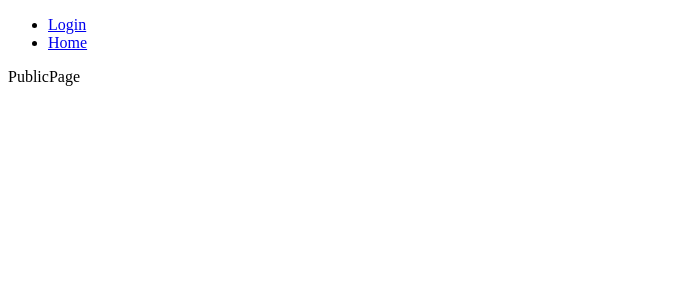
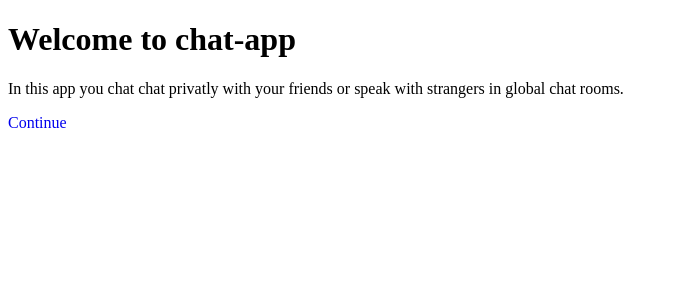
Before and after one commit to laterNaT/chat-app, a React (Vite) app in the folder frontend/: page / in a window 1280 px wide. Shown: the top 300 px of the page, without its empty margins (0-678 px from the left). Built offline with nearby package versions, Linux system fonts and the light colour scheme.

Commit message:
Fix page layout.
This commit removes <Outlet> from Root.
The new nested route will be in /home.

```diff
--- a/frontend/src/pages/Root.tsx
+++ b/frontend/src/pages/Root.tsx
@@ -1,17 +1,16 @@
-import { Link, Outlet } from "react-router-dom";
+import { Link } from "react-router-dom";
 
 export default function Root() {
   return (
     <div>
-      <ul>
-        <li>
-          <Link to="/login">Login</Link>
-        </li>
-        <li>
-          <Link to="/home">Home</Link>
-        </li>
-      </ul>
-      <Outlet />
+      <h1>Welcome to chat-app</h1>
+      <p>
+        In this app you chat chat privatly with your friends or speak with
+        strangers in global chat rooms.
+      </p>
+      <Link to="/login" style={{ textDecoration: "none" }}>
+        Continue
+      </Link>
     </div>
   );
 }
```
Also changed, not shown: frontend/src/App.tsx (+6 -6 lines).
